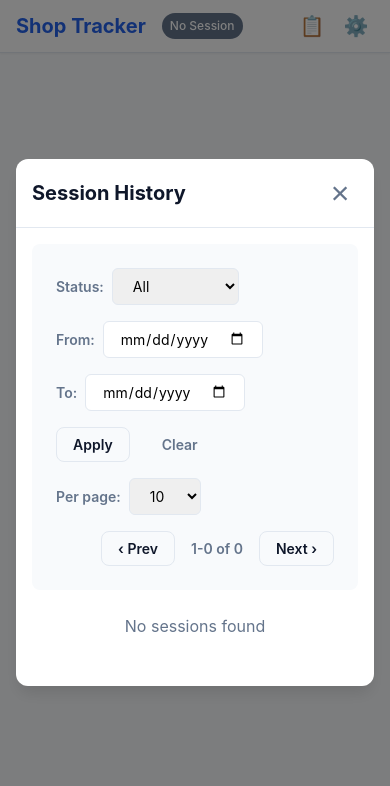
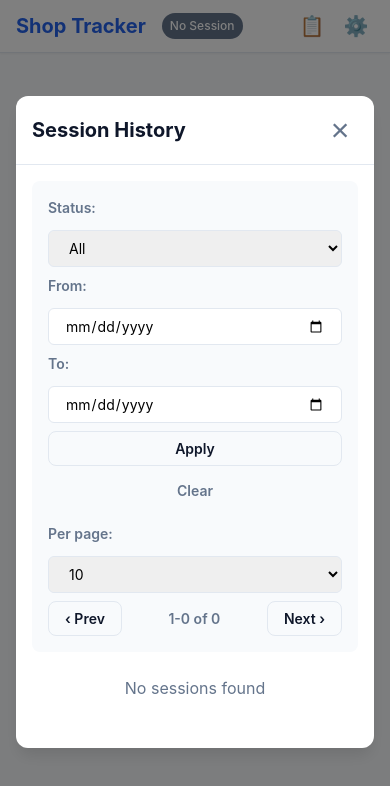
Before and after one commit to Timkey/lite-pos, a plain HTML site: page app/index.html in a window 390 px wide. Both pictures are taken after a click on the button "View History". Drawn offline with Linux system fonts and the light colour scheme.

Commit message:
feat: Make session history filters mobile-friendly
- Stack filter controls vertically on mobile (max-width: 768px)
- Filter groups expand to full width on mobile
- Labels display above inputs instead of inline
- Pagination controls spread across full width
- Apply/Clear buttons expand to full width
- Improved touch targets and spacing for mobile use

```diff
--- a/app/css/main.css
+++ b/app/css/main.css
@@ -610,3 +610,55 @@ body {
   background: var(--background);
   border-color: var(--primary);
 }
+
+/* Mobile Responsive Filters */
+@media (max-width: 768px) {
+  .history-filters {
+    padding: var(--spacing-md);
+  }
+
+  .filter-row {
+    flex-direction: column;
+    align-items: stretch;
+    gap: var(--spacing-sm);
+  }
+
+  .filter-group {
+    flex-direction: column;
+    align-items: stretch;
+    width: 100%;
+  }
+
+  .filter-group label {
+    margin-bottom: 0.25rem;
+  }
+
+  .filter-select,
+  .filter-input {
+    width: 100%;
+  }
+
+  .pagination-controls {
+    margin-left: 0;
+    justify-content: space-between;
+    width: 100%;
+  }
+
+  .pagination-info {
+    flex: 1;
+    text-align: center;
+  }
+
+  .btn-sm {
+    width: auto;
+  }
+
+  /* Stack filter buttons vertically on mobile */
+  .filter-row:first-child {
+    gap: var(--spacing-sm);
+  }
+
+  .filter-row:first-child button {
+    width: 100%;
+  }
+}
```
